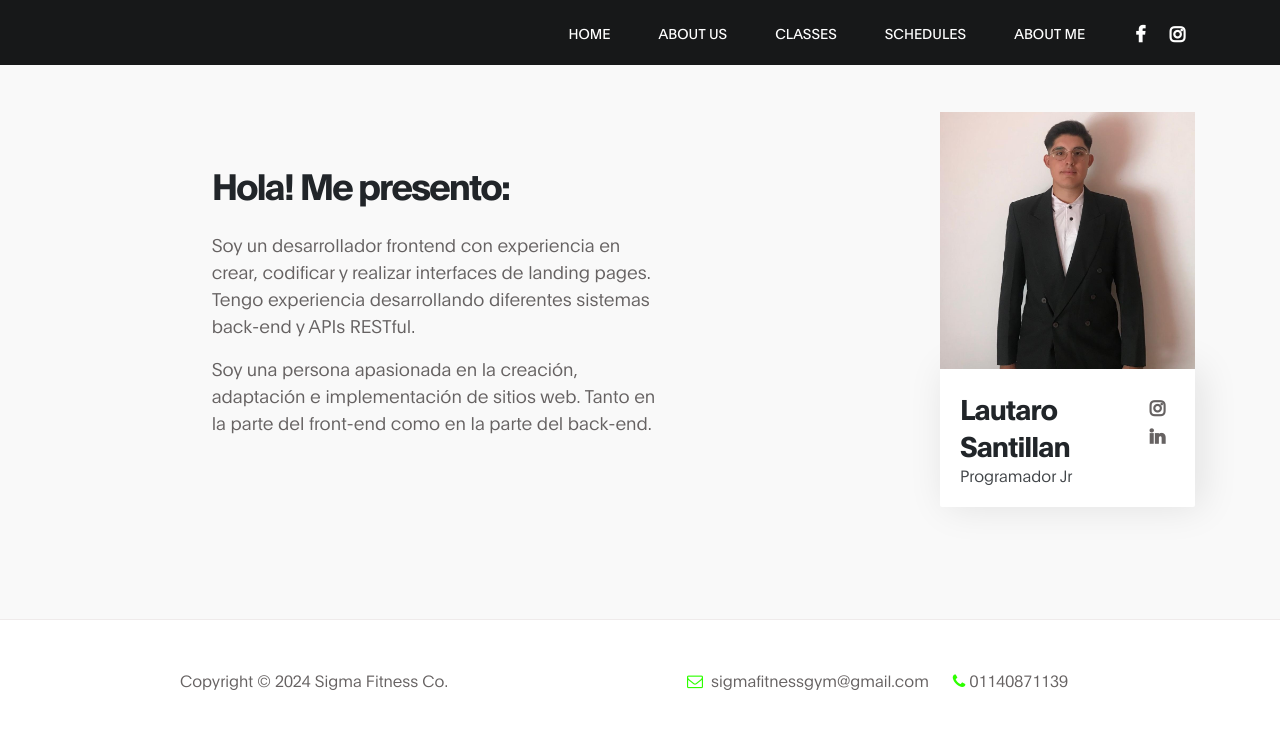
After one commit to LautaroSantillan/Proyecto-Final--Python-Coderhouse, a Django app: page /SigmaApp/aboutMe/ in a window 1280 px wide. The commit adds this page. Shown: the top 729 px of the page. Run offline with Django 5.2, Linux system fonts and the light colour scheme; some libraries are stand-ins or nearby versions.

Commit message:
Sigma Apk v5 - About me

```diff
--- /dev/null
+++ b/SigmaProject/SigmaApp/templates/aboutMe.html
@@ -0,0 +1,29 @@
+{% extends "father.html" %}
+
+{% block section %}
+    {% load static %}
+    <section class="about section" id="about">
+        <div class="container">
+            <div class="row">
+                <div class="mt-lg-5 mb-lg-0 mb-4 col-lg-5 col-md-10 mx-auto col-12">
+                    <h2 class="mb-4" data-aos="fade-up" data-aos-delay="300">Hola! Me presento:</h2>
+                    <p data-aos="fade-up" data-aos-delay="400">Soy un desarrollador frontend con experiencia en crear, codificar y realizar interfaces de landing pages. Tengo experiencia desarrollando diferentes sistemas back-end y APIs RESTful.</p>
+                    <p data-aos="fade-up" data-aos-delay="500">Soy una persona apasionada en la creación, adaptación e implementación de sitios web. Tanto en la parte del front-end como en la parte del back-end.</p>
+                </div>
+                <div class="ml-lg-auto col-lg-3 col-md-6 col-12" data-aos="fade-up" data-aos-delay="700">
+                    <div class="team-thumb">
+                        <img src="{% static 'images/lautaro-img.jpg' %}" class="img-fluid" alt="Developer">
+                            <div class="team-info d-flex flex-column">
+                                <h3>Lautaro<br>Santillan</h3>
+                                <span>Programador Jr</span>
+                                <ul class="social-icon mt-3">
+                                    <li><a href="https://www.instagram.com/lautaroo.santillan/" class="fa fa-instagram" target="_blank"></a></li>
+                                    <li><a href="https://www.linkedin.com/in/lautaro-ezequiel-santillan-65973b205/" class="fa fa-linkedin" target="_blank"></a></li>
+                                </ul>
+                            </div>
+                    </div>
+                </div>
+            </div>
+        </div>
+    </section>
+{% endblock %}
--- a/SigmaProject/SigmaApp/templates/father.html
+++ b/SigmaProject/SigmaApp/templates/father.html
@@ -50,7 +50,7 @@
                         <a href="#schedule" class="nav-link smoothScroll">Schedules</a>
                     </li>
                     <li class="nav-item">
-                        <a href="#" class="nav-link smoothScroll">About me</a>
+                        <a href="{% url 'About Me' %}" class="nav-link smoothScroll">About me</a>
                     </li>
                 </ul>
                 <ul class="social-icon ml-lg-3">
--- a/SigmaProject/SigmaApp/urls.py
+++ b/SigmaProject/SigmaApp/urls.py
@@ -3,6 +3,8 @@ from SigmaApp.views import *
 
 urlpatterns = [
     path('index/', index, name="Home"),
+
+    path('aboutMe/', aboutMe, name="About Me"),
     # Create
     path('createTeachers/', create_teacher, name="Create Teacher"),
     path('createClients/', create_client, name="Create Client"),
--- a/SigmaProject/SigmaApp/views.py
+++ b/SigmaProject/SigmaApp/views.py
@@ -5,6 +5,9 @@ from SigmaApp.forms import *
 def index(request):
     place = Place.objects.all()
     return render(request, "index.html", {"place": place})
+
+def aboutMe(request):
+    return render(request, "aboutMe.html")
 
 #CRUD Teacher
 def create_teacher(request):
```
Also changed, not shown: SigmaProject/SigmaApp/static/images/lautaro-img.jpg (added).
